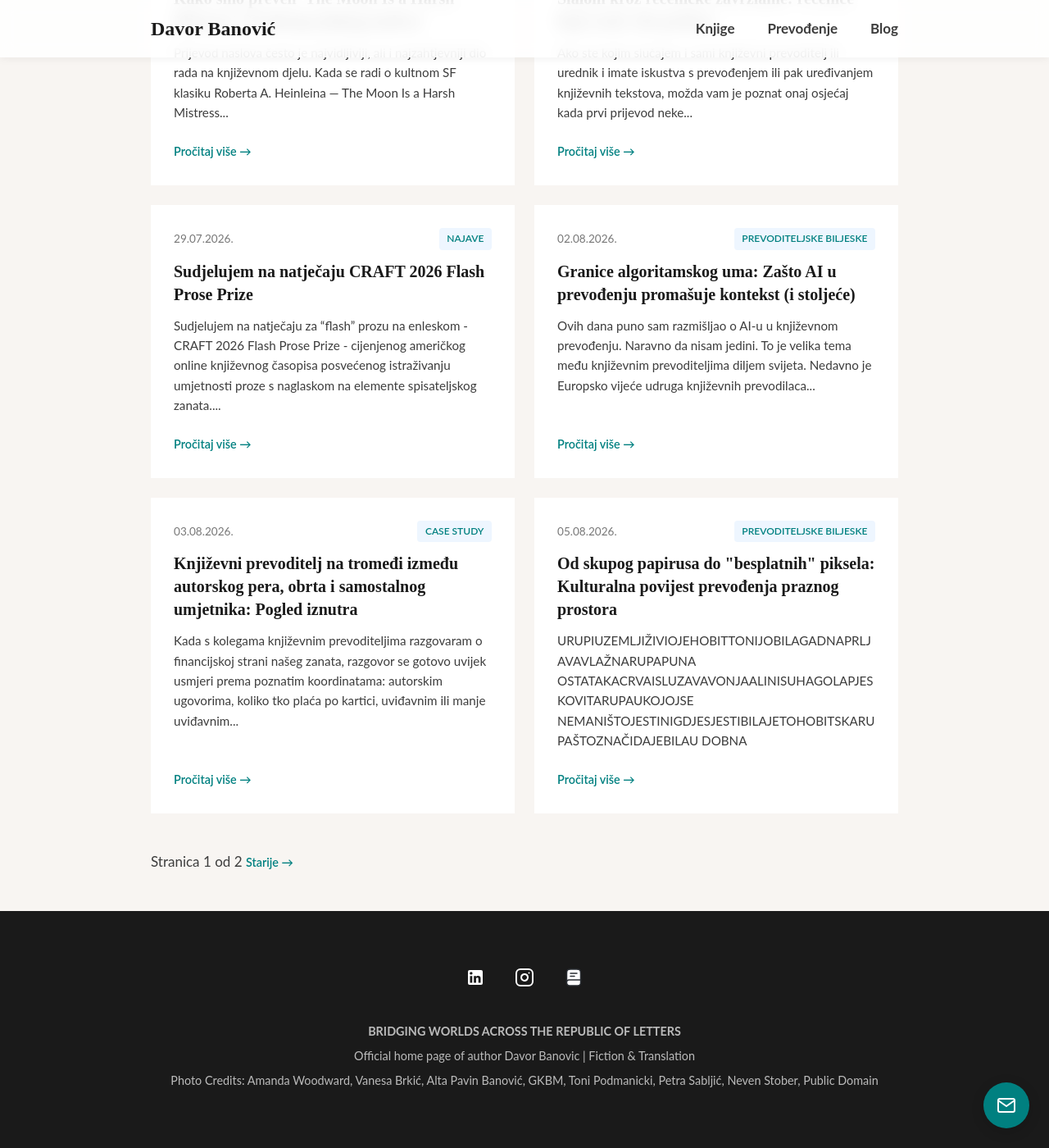
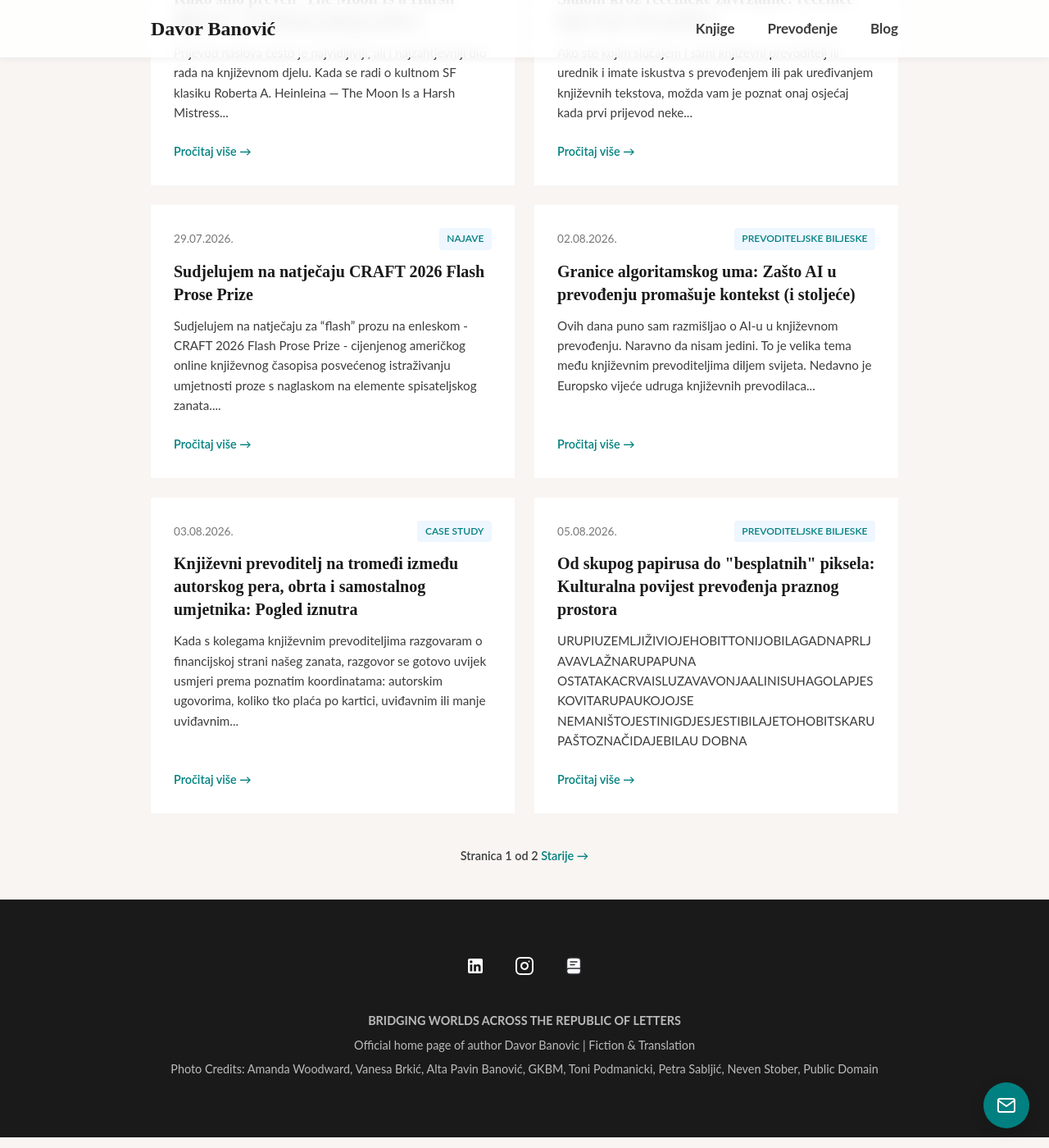
Before and after one commit to banovotz/banovotz.github.io, a Jekyll site: the page built from _pages/blog.html, in a window 1280 px wide and 1400 px high, scrolled down 405 px. Shown: the whole window at 82% size. Built offline with Jekyll 4.4.1, drawn with Linux system fonts in a browser that asks for light colours; the list of posts is cut into pages by our own code.

Commit message:
Pagination styling

```diff
--- a/_pages/blog.html
+++ b/_pages/blog.html
@@ -41,6 +41,7 @@ pagination:
   </div>
 
   <!-- Navigacija po stranicama -->
+<div class="pagination">
 {% if paginator.total_pages > 1 %}
 <nav class="pagination">
   <p>&nbsp;</p>
@@ -56,5 +57,5 @@ pagination:
 </nav>
 {% endif %}
   <p>&nbsp;</p>
-
+</div>
 </section>
--- a/assets/css/style.css
+++ b/assets/css/style.css
@@ -1525,3 +1525,9 @@
     max-height: 500px; /* Ograničavamo maksimalnu visinu na desktopu */
   }
 }
+
+.pagination {
+  text-align: center;
+  font-weight: 600;
+  font-size: 0.9rem;
+}
```
